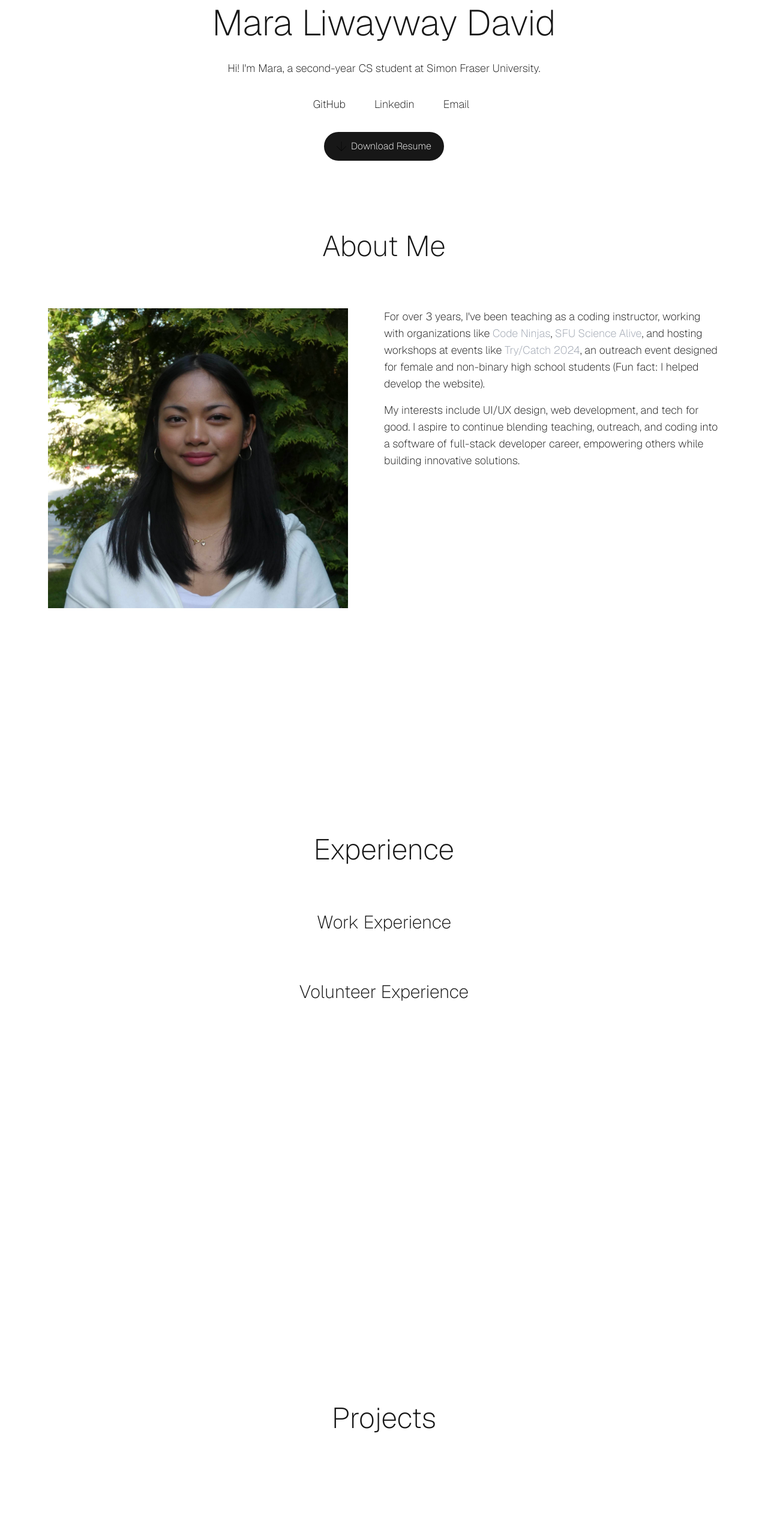
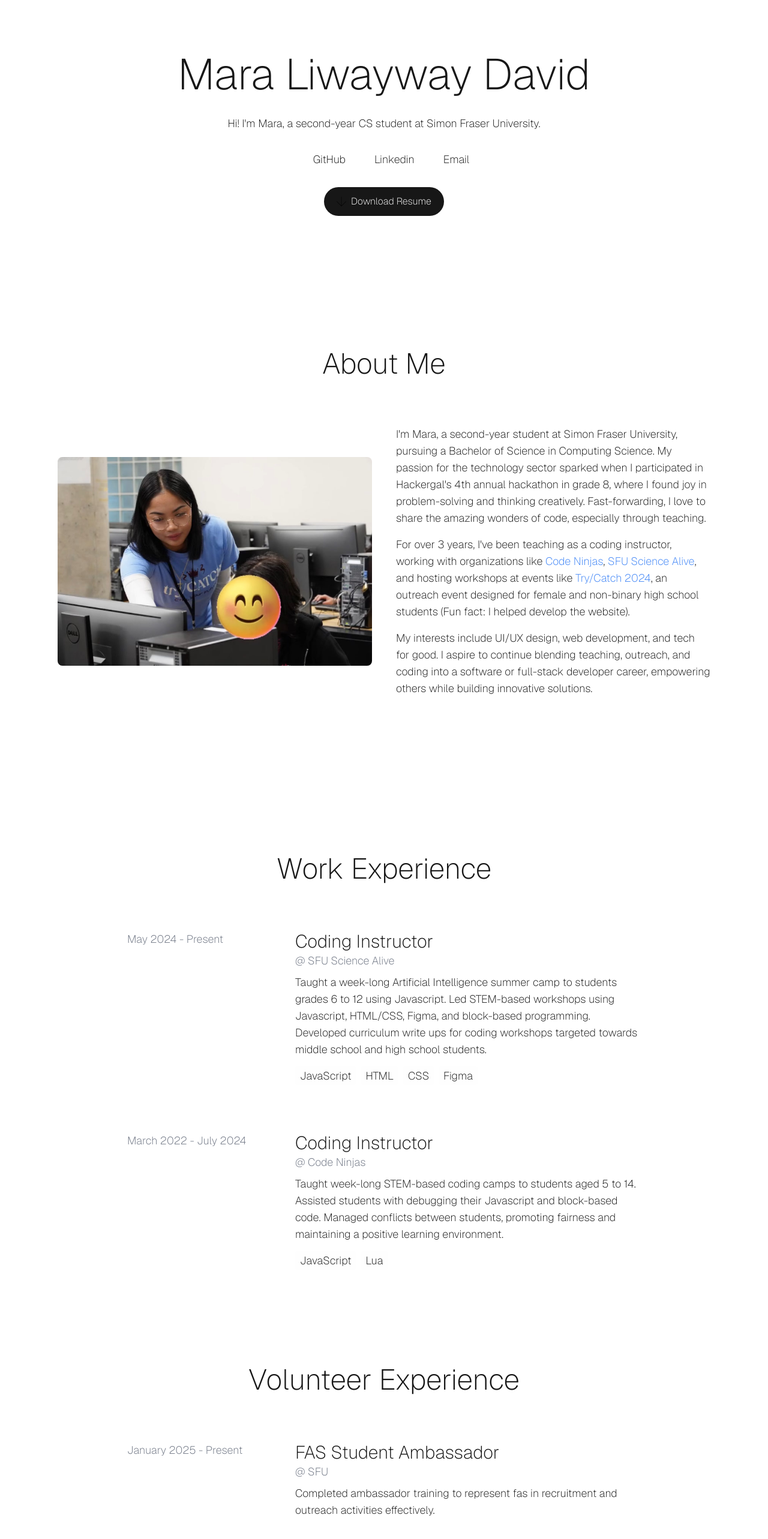
Before and after one commit to maraliwayway/maraliwayway.github.io, a Next.js app: page / in a window 1280 px wide. Shown: the part 232-2798 px from the top of the page at 60% size. Built offline with nearby package versions, Linux system fonts and the light colour scheme.

Commit message:
feat: add experience section and edits to other sections

```diff
--- a/app/components/About.js
+++ b/app/components/About.js
@@ -1,57 +1,93 @@
+import { motion } from "framer-motion";
 import Image from "next/image";
 
 const About = () => {
   return (
-      <section id="about" className="h-screen flex items-center justify-center">
+    <section id="about" className="h-screen flex items-center justify-center px-4 mt-10 font-extralight">
+      <div className="flex flex-col items-center gap-16 lg:gap-20">
+        <motion.h1
+          whileInView={{ opacity: 1, y: 0 }}
+          initial={{ opacity: 0, y: -100 }}
+          transition={{ duration: 1.5 }}
+          className="text-4xl md:text-5xl text-extralight mt-20 text-center"
+        >
+          About Me
+        </motion.h1>
 
-        <div className="flex flex-col items-center gap-20">
-        <h1 className="text-5xl text-extralight">About Me</h1>
-
-        <div className="grid grid-cols-2 gap-0">
-
-
+        <div className="grid grid-cols-1 md:grid-cols-2 gap-10 items-center w-full">
+          <div className="flex justify-center ">
+            <motion.div
+              whileInView={{ opacity: 1 }}
+              initial={{ opacity: 0 }}
+              transition={{ duration: 1 }}
+            >
               <Image
                 aria-hidden
-            src="/mara.jpg"
+                src="/about.jpg"
                 alt="Mara Liwayway David headshot"
-            width={500}
-            height={500}
+                width={600}
+                height={600}
+                quality={100}
+                className="rounded-lg"
               />
+            </motion.div>
 
+          </div>
 
           <div className="flex flex-col gap-4 text-left">
-            <p>
+            <motion.p
+              whileInView={{ opacity: 1 }}
+              initial={{ opacity: 0 }}
+              transition={{ duration: 1, delay: 0.5 }}
+              className="text-base sm:text-lg"
+            >
+              I'm Mara, a second-year student at Simon Fraser University, pursuing a Bachelor of Science in Computing Science. My passion for the technology sector sparked when I participated in Hackergal's 4th annual hackathon in grade 8, where I found joy in problem-solving and thinking creatively. Fast-forwarding, I love to share the amazing wonders of code, especially through teaching.
+            </motion.p>
 
-                For over 3 years, I've been teaching as a coding instructor, working
-                with organizations like <a
-                                        className="text-gray-400 hover:underline hover:underline-offset-4"
-                                        href="https://github.com/maraliwayway"
+            <motion.p
+              whileInView={{ opacity: 1 }}
+              initial={{ opacity: 0 }}
+              transition={{ duration: 1, delay: 1 }}
+              className="text-base sm:text-lg"
+            >
+              For over 3 years, I've been teaching as a coding instructor, working with organizations like{" "}
+              <a
+                className="text-blue-500 hover:underline hover:underline-offset-4"
+                href="https://www.codeninjas.com/"
                 target="_blank"
                 rel="noopener noreferrer"
-                                        > Code Ninjas</a>,                       <a
-                                        className="text-gray-400 hover:underline hover:underline-offset-4"
-                                        href="https://github.com/maraliwayway"
+              >
+                Code Ninjas
+              </a>,{" "}
+              <a
+                className="text-blue-500 hover:underline hover:underline-offset-4"
+                href="https://sciencealive.ca/"
                 target="_blank"
                 rel="noopener noreferrer"
-                                        > SFU Science Alive</a>
-                , and hosting workshops at events like
+              >
+                SFU Science Alive
+              </a>
+              , and hosting workshops at events like{" "}
               <a
-                                        className="text-gray-400 hover:underline hover:underline-offset-4"
-                                        href="https://github.com/maraliwayway"
+                className="text-blue-500 hover:underline hover:underline-offset-4"
+                href="https://trycatch.cs.sfu.ca/"
                 target="_blank"
                 rel="noopener noreferrer"
-                                        > Try/Catch 2024</a>,
-                an outreach event designed for female and non-binary high school students (Fun fact: I helped develop the website).</p>
+              >
+                Try/Catch 2024
+              </a>
+              , an outreach event designed for female and non-binary high school students (Fun fact: I helped develop the website).
+            </motion.p>
 
-            <p>
-                My interests include UI/UX design, web development, and tech for good. I aspire to continue blending teaching, outreach, and coding
-                into a software of full-stack developer career, empowering others while building innovative solutions.
-
-
-            </p>
+            <motion.p
+              whileInView={{ opacity: 1 }}
+              initial={{ opacity: 0 }}
+              transition={{ duration: 1, delay: 1.5 }}
+              className="text-base sm:text-lg"
+            >
+              My interests include UI/UX design, web development, and tech for good. I aspire to continue blending teaching, outreach, and coding into a software or full-stack developer career, empowering others while building innovative solutions.
+            </motion.p>
           </div>
-
-
         </div>
       </div>
     </section>
--- a/app/components/Experience.js
+++ b/app/components/Experience.js
@@ -1,17 +1,87 @@
+import { EXPERIENCES } from "../constants"
+import { motion } from "framer-motion"
+import { COMMUNITY_INVOLVEMENT } from "../constants"
+
 const Experience = () => {
-    return (
-      <section id="experience" className="h-screen flex items-center justify-center text-extralight">
+  return (
+    <div className="pb-20 pt-20 ">
+        <motion.h2
+            whileInView={{ opacity: 1, y: 0}}
+            initial={{ opacity: 0, y: -100 }}
+            transition={{ duration: 2}}
+            className="my-20 text-center text-5xl text-extralight ">
+            Work Experience
+        </motion.h2>
 
-        <div className="flex flex-col items-center gap-20">
-
-            <h1 className="text-5xl">Experience</h1>
-            <h2 className="text-3xl "> Work Experience</h2>
-            <h2 className="text-3xl "> Volunteer Experience</h2>
-
+        <div>
+            {EXPERIENCES.map((experience, index) => (
+                <div key={index} className="mb-20 flex flex-wrap lg:justify-center">
+                    <motion.div
+                        whileInView={{ opacity: 1, x: 0}}
+                        initial={{ opacity: 0, x: -100}}
+                        transition={{ duration: 1}}
+                        className="w-full lg:w-1/4">
+                        <p className="mb-2 text-gray-500"> {experience.year}</p>
+                    </motion.div>
+                    <motion.div
+                        whileInView={{ opacity: 1, x: 0}}
+                        initial={{ opacity: 0, x: 100}}
+                        transition={{ duration: 1}}
+                        className="w-full max-w-xl lg:w-3/4">
+                        <h6 className="mb-0 text-3xl">
+                            {experience.role}
+                        </h6>
+                        <p className="text-lg text-medium text-gray-500 mb-2">
+                            @ {experience.company}
+                        </p>
+                        <p className="mb-4 ">
+                            {experience.description}
+                        </p>
+                        {experience.technologies.map((tech, index)=>(<span key={index} className="mr-2 mt-4 rounded border-1 border-neutral-450 bg-gray-100 bg-opacity-10 px-2 py-1 tex-sm  text-white-500">{tech}</span>))}
+                    </motion.div>
+                </div>
+            ))}
         </div>
 
-      </section>
-    );
-  };
+        <motion.h2
+            whileInView={{ opacity: 1, y: 0}}
+            initial={{ opacity: 0, y: -100 }}
+            transition={{ duration: 2}}
+            className="my-20 text-center text-5xl text-extralight mt-40">
+            Volunteer Experience
+        </motion.h2>
 
-  export default Experience;
+        <div>
+            {COMMUNITY_INVOLVEMENT.map((experience, index) => (
+                <div key={index} className="mb-8 flex flex-wrap lg:justify-center">
+                    <motion.div
+                        whileInView={{ opacity: 1, x: 0}}
+                        initial={{ opacity: 0, x: -100}}
+                        transition={{ duration: 1}}
+                        className="w-full lg:w-1/4">
+                        <p className="mb-2 text-gray-500"> {experience.year}</p>
+                    </motion.div>
+                    <motion.div
+                        whileInView={{ opacity: 1, x: 0}}
+                        initial={{ opacity: 0, x: 100}}
+                        transition={{ duration: 1}}
+                        className="w-full max-w-xl lg:w-3/4">
+                        <h6 className="mb-0 text-3xl">
+                            {experience.role}
+                        </h6>
+                        <p className="text-lg text-medium text-gray-500 mb-2">
+                            @ {experience.company}
+                        </p>
+                        <p className="mb-10 ">
+                            {experience.description}
+                        </p>
+                        {experience.technologies.map((tech, index)=>(<span key={index} className="mr-2 mt-4 rounded border-1 border-neutral-450 bg-gray-100 bg-opacity-10 px-2 py-1 tex-sm  text-white-500">{tech}</span>))}
+                    </motion.div>
+                </div>
+            ))}
+        </div>
+    </div>
+  )
+}
+
+export default Experience
--- a/app/components/Projects.js
+++ b/app/components/Projects.js
@@ -1,7 +1,7 @@
 const Projects = () => {
     return (
       <section id="projects" className="h-screen flex items-center justify-center">
-        <h1 className="text-5xl text-extralight">Projects</h1>
+        <h1 className="text-5xl text-extralight mt-20">Projects</h1>
       </section>
     );
   };
--- /dev/null
+++ b/app/constants/index.js
@@ -0,0 +1,88 @@
+
+export const PROJECTS = [
+    {
+      img: "https://static.wikia.nocookie.net/pokemon/images/0/0d/0025PPikachu.png/revision/latest/scale-to-width/360?cb=20240714164138",
+      title: "emergency report system",
+      technologies: ["leaflet api", "javascript", "html", "css"],
+      projectLink: ""
+    }
+  ]
+  export const EXPERIENCES = [
+    {
+      year: "May 2024 - Present",
+      role: "Coding Instructor",
+      company: "SFU Science Alive",
+      description: [
+        "Taught a week-long Artificial Intelligence summer camp to students grades 6 to 12 using Javascript. Led STEM-based workshops using Javascript, HTML/CSS, Figma, and block-based programming. Developed curriculum write ups for coding workshops targeted towards middle school and high school students."
+      ],
+      technologies: ["JavaScript", "HTML", "CSS", "Figma"],
+    },
+      {
+        year: "March 2022 - July 2024",
+        role: "Coding Instructor",
+        company: "Code Ninjas",
+        description: [
+          "Taught week-long STEM-based coding camps to students aged 5 to 14. Assisted students with debugging their Javascript and block-based code. Managed conflicts between students, promoting fairness and maintaining a positive learning environment."
+        ],
+        technologies: ["JavaScript", "Lua"],
+      },
+
+    ];
+
+
+  export const COMMUNITY_INVOLVEMENT = [
+    {
+      year: "January 2025 - Present",
+      role: "FAS Student Ambassador",
+      company: "SFU",
+      description: [
+        "Completed ambassador training to represent fas in recruitment and outreach activities effectively."
+      ],
+      technologies: [],
+    },
+    {
+      year: "May 2024 - Present",
+      role: "Co-events Coordinator",
+      company: "SFU Women in Computing Science",
+      description: [
+        "Elected to executive team for 2024-2025, demonstrating strong peer recognition. Planned and executed 3 welcome events for 30+ new students in one week. Managed budgets, logistics, and volunteers for successful event operations."
+      ],
+      technologies: [],
+    },
+    {
+      year: "September 2023 - Present",
+      role: "Student Volunteer",
+      company: "SFU Women in Computing Science",
+      description: [
+        "Redesigned try/catch 2024 website, improving accessibility for 100+ sign-ups. Led 4 designers to create materials for networking night, drawing 70 attendees. Debugged C# unity code for 40 try/catch 2023 attendees."
+      ],
+      technologies: [],
+    },
+    {
+      year: "September 2024 - December 2024",
+      role: "Calculus Peer Mentor",
+      company: "SFU Student Services",
+      description: [
+        "Assisted 2 50-minute calculus seminars per week. Guided 1-3 groups of 2-4 students per seminar to improve calculus understanding. Shared study tips and fostered an inclusive, supportive learning environment."
+      ],
+      technologies: [],
+    },
+    {
+      year: "October 2024",
+      role: "Pepper Workshop Host",
+      company: "Try/Catch 2024",
+      description: [
+        "Taught 60 high school students to code chatbots with Python and NAOqi. Deployed and debugged Python scripts on Pepper the Robot via SSH. Resolved technical issues to ensure smooth workshop flow."
+      ],
+      technologies: [],
+    },
+    {
+      year: "July 2024 - September 2024",
+      role: "FAS Hive Welcome Leader",
+      company: "SFU Student Services",
+      description: [
+        "Led a campus tour and supported faculty info sessions. Moderated a Canvas course for 60 new students, responding to comments within 48 hours. Planned and ran events tailored to student interests."
+      ],
+      technologies: [],
+    },
+  ];
--- a/app/page.js
+++ b/app/page.js
@@ -5,7 +5,7 @@ import Image from "next/image";
 import About from './components/About';
 import Experience from './components/Experience';
 import Projects from './components/Projects';
-
+import { motion } from 'framer-motion';
 
 export default function Home() {
   const [scrolled, setScrolled] = useState(false);
@@ -29,37 +29,59 @@ export default function Home() {
   return (
     <div className="flex flex-col items-center justify-center min-h-screen p-8 pb-20 gap-16 sm:p-20 font-[family-name:var(--font-geist-sans)]">
 
-      <nav
+      <motion.nav
         className={`w-full p-4 fixed top-0 left-0 z-50 shadow-md transition-all duration-300 ease-in-out ${
           scrolled
             ? 'bg-black-800 bg-opacity-70 backdrop-blur-sm'
             : 'bg-transparent'
         }`}
+        initial={{ opacity: 0 }}
+        animate={{ opacity: 1 }}
+        transition={{ duration: 1 }}
       >
-        <div className="max-w-screen-xl mx-auto flex justify-between items-center font-extralight">
+        <div className="max-w-screen-xl mx-auto flex justify-between items-center font-extralight text-lg">
           <div className="flex items-center gap-4 text-white">
             {/* Logo or Name */}
             <a href="/" className="hover:underline">Mara Liwayway</a>
           </div>
           <div className="flex items-center gap-8 text-white">
             {/* Navbar Links */}
-            <a href="#about" className="hover:underline">About</a>
+            <a href="#about" className="hover:underline">About Me</a>
             <a href="#experience" className="hover:underline">Experience</a>
             <a href="#projects" className="hover:underline">Projects</a>
           </div>
         </div>
-      </nav>
-      <main className="flex flex-col gap-8 items-center text-center font-extralight text-lg">
+      </motion.nav>
 
-        <h1 className="text-center text-6xl mt-40"> Mara Liwayway David </h1>
-        <p> Hi! I'm Mara, a second-year CS student at Simon Fraser University. </p>
+      <main className="flex flex-col gap-8 pt-40 font-extralight text-lg">
+
+        <motion.h1
+          className="text-center text-7xl mt-20"
+          initial={{ opacity: 0, y: -100 }}
+          animate={{ opacity: 1, y: 0 }}
+          transition={{ duration: 1.5 }}
+        >
+          Mara Liwayway David
+        </motion.h1>
+
+        <motion.p
+          className="text-center"
+          initial={{ opacity: 0 }}
+          animate={{ opacity: 1 }}
+          transition={{ duration: 1, delay: 0.5 }}
+        >
+          Hi! I'm Mara, a second-year CS student at Simon Fraser University.
+        </motion.p>
 
         <div className="row-start-3 flex gap-6 flex-wrap items-center justify-center">
-        <a
+          <motion.a
             className="flex items-center gap-2 hover:underline hover:underline-offset-4"
             href="https://github.com/maraliwayway"
             target="_blank"
             rel="noopener noreferrer"
+            initial={{ opacity: 0 }}
+            animate={{ opacity: 1 }}
+            transition={{ duration: 1, delay: 1 }}
           >
             <Image
               aria-hidden
@@ -69,14 +91,16 @@ export default function Home() {
               height={16}
             />
             GitHub
-        </a>
+          </motion.a>
 
-
-        <a
+          <motion.a
             className="flex items-center gap-2 hover:underline hover:underline-offset-4"
             href="https://www.linkedin.com/in/maraliwayway/"
             target="_blank"
             rel="noopener noreferrer"
+            initial={{ opacity: 0 }}
+            animate={{ opacity: 1 }}
+            transition={{ duration: 1, delay: 1.5 }}
           >
             <Image
               aria-hidden
@@ -86,12 +110,16 @@ export default function Home() {
               height={16}
             />
             Linkedin
-        </a>
-        <a
+          </motion.a>
+
+          <motion.a
             className="flex items-center gap-2 hover:underline hover:underline-offset-4"
             href="mailto:mld18@sfu.ca"
             target="_blank"
             rel="noopener noreferrer"
+            initial={{ opacity: 0 }}
+            animate={{ opacity: 1 }}
+            transition={{ duration: 1, delay: 2 }}
           >
             <Image
               aria-hidden
@@ -101,10 +129,15 @@ export default function Home() {
               height={16}
             />
             Email
-        </a>
+          </motion.a>
         </div>
 
-        <div className="flex gap-4 items-center flex-col sm:flex-row">
+        <motion.div
+          className="flex justify-center items-center gap-4 text-center flex-col sm:flex-row"
+          initial={{ opacity: 0 }}
+          animate={{ opacity: 1 }}
+          transition={{ duration: 1, delay: 2.5 }}
+        >
           <a
             className="rounded-full border border-solid border-transparent transition-colors flex items-center justify-center bg-foreground text-background gap-2 hover:bg-[#383838] dark:hover:bg-[#999] text-sm sm:text-base h-10 sm:h-12 px-4 sm:px-5"
             href="/resume.pdf"
@@ -118,20 +151,15 @@ export default function Home() {
               alt="Download icon"
               width={16}
               height={16}
-
             />
             Download Resume
           </a>
-
-
-        </div>
+        </motion.div>
 
         <About />
         <Experience />
         <Projects />
-
       </main>
-
     </div>
   );
 }
--- a/package.json
+++ b/package.json
@@ -9,9 +9,12 @@
     "lint": "next lint"
   },
   "dependencies": {
+    "framer-motion": "^12.4.2",
+    "intersection-observer": "^0.12.2",
     "next": "15.1.6",
     "react": "^19.0.0",
-    "react-dom": "^19.0.0"
+    "react-dom": "^19.0.0",
+    "react-intersection-observer": "^9.15.1"
   },
   "devDependencies": {
     "@types/node": "22.13.1",
```
Also changed, not shown: public/about.jpg (added), 1 other file (tests, documents, lock files or other folders). Lines whose indentation alone changed are shown as unchanged.
